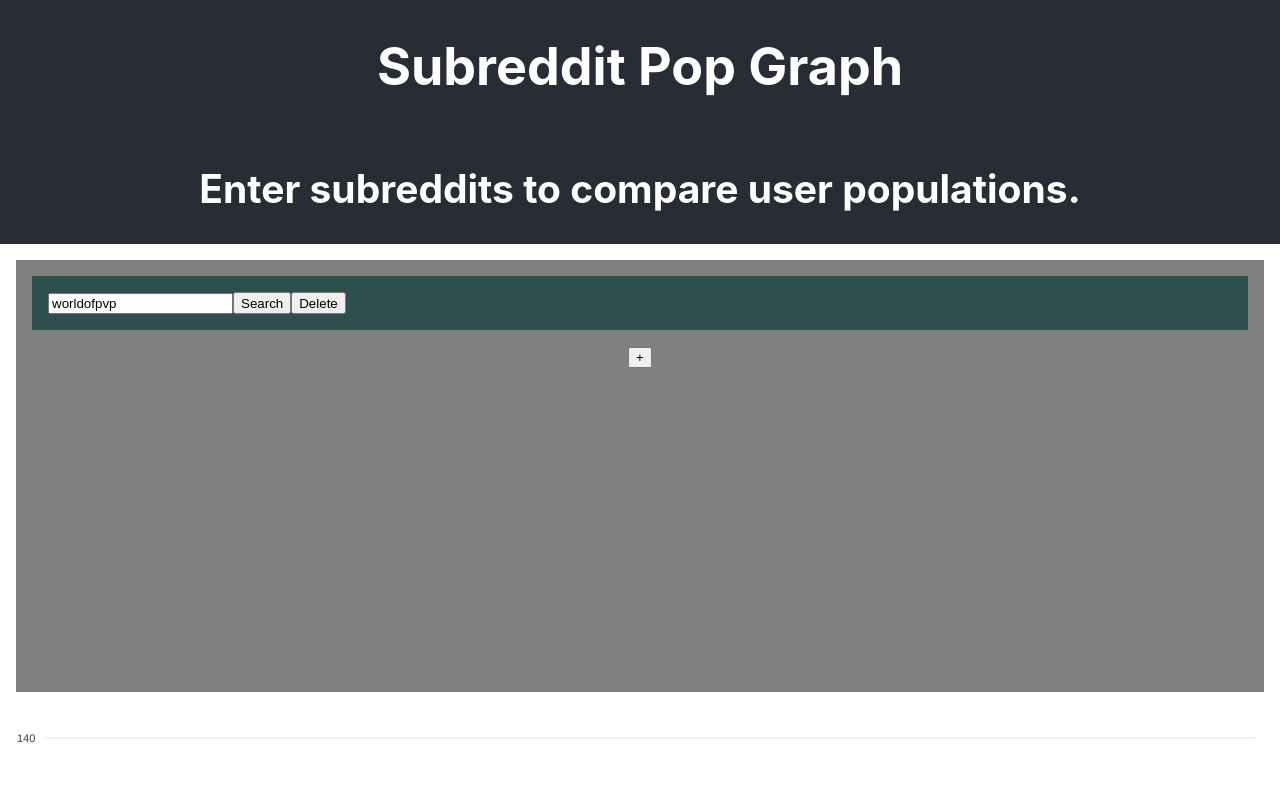
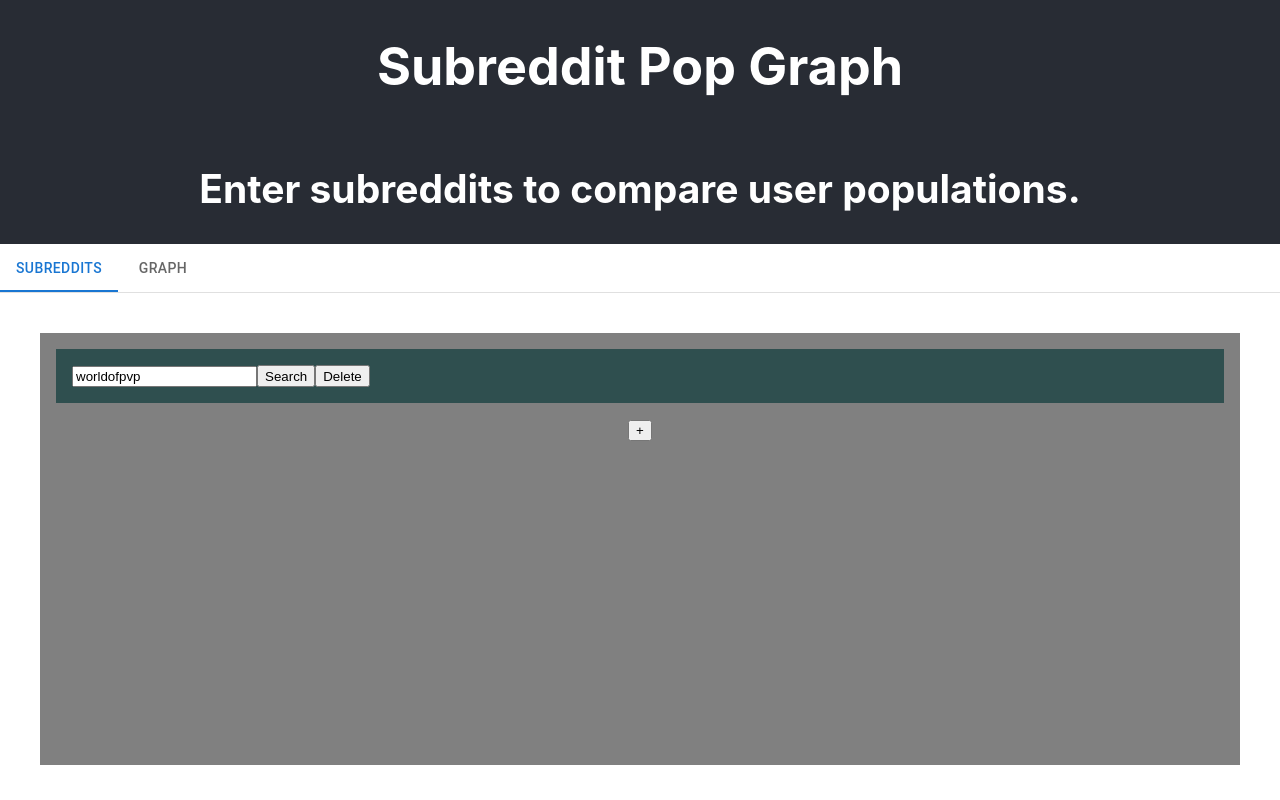
Before and after one commit to caseydulong/subreddit-pop-graph, a React (Create React App) app: page / in a window 1280 px wide. Shown: the top 800 px of the page. Built offline with nearby package versions, Linux system fonts and the light colour scheme; no server answers.

Commit message:
Adds tabs for subreddits and graph using Material UI.  Rebuilds updateGraph method with subreddit data.

```diff
--- a/package.json
+++ b/package.json
@@ -5,6 +5,7 @@
   "dependencies": {
     "@emotion/react": "^11.10.4",
     "@emotion/styled": "^11.10.4",
+    "@mui/lab": "^5.0.0-alpha.100",
     "@mui/material": "^5.10.6",
     "@testing-library/jest-dom": "^5.16.5",
     "@testing-library/react": "^13.4.0",
--- a/src/App.js
+++ b/src/App.js
@@ -1,18 +1,21 @@
 import './App.css'
 import React from 'react'
 import axios from 'axios'
-import Chart from 'react-apexcharts'
 
-// Import components
+// My Components
 import AddSubreddits from './AddSubreddits.js'
-import Graph         from './Graph.js'
+import Graph from './Graph.js'
+
+// Material UI
+import { Box, Tab } from '@mui/material'
+import { TabContext, TabList, TabPanel } from '@mui/lab'
 
 export default class App extends React.Component {
   constructor(props) {
     super(props)
 
     this.state = {
-      // TODO: update token when expired
+      tabIndex: '1',
       auth: {},
       subreddits: [],
       options: {
@@ -23,18 +26,19 @@
           toolbar: { show: false }
         },
         xaxis: {
-          categories: ['one', 'two', 'three', 'four']
+          categories: []
         }
       },
       series: [{
         name: 'subscriber_count',
-        data: [41, 67, 22, 43]
+        data: []
       }, {
         name: 'active_user_count',
-        data: [44, 55, 41, 67]
+        data: []
       }]
     }
 
+    this.handleTabChange = this.handleTabChange.bind(this)
     this.newSubreddit    = this.newSubreddit.bind(this)
     this.removeSubreddit = this.removeSubreddit.bind(this)
     this.editSubreddit   = this.editSubreddit.bind(this)
@@ -44,6 +48,11 @@
   componentDidMount() {
     this.getToken()
     this.newSubreddit()
+  }
+
+  handleTabChange(event, newTabIndex) {
+    this.setState({ tabIndex: newTabIndex })
+    if (newTabIndex == '2') { this.updateGraph() }
   }
 
   getToken() {
@@ -110,22 +119,19 @@
       .then(response => {
         subreddits[id] = response.data.subreddits[0]
         this.setState({subreddits: subreddits})
-        this.updateGraph()
       })
   }
 
   updateGraph() {
     let aSubreddits = this.state.subreddits
-    let numberOfSubs = aSubreddits.length
     // Deep copy of array so state recognizes as an updated object and re-renders
-    let aOptions = structuredClone(this.state.options)
+    // let aOptions = structuredClone(this.state.options)
+    let aOptions = this.state.options
     let aSeries = this.state.series
 
-    for (let i = 0; i < numberOfSubs; i++) {
-      aSeries[0].data.push(aSubreddits[i].subscriber_count)
-      aSeries[1].data.push(aSubreddits[i].active_user_count)
-      aOptions.xaxis.categories.push(aSubreddits[i].name)
-    }
+    aOptions.xaxis.categories = aSubreddits.map(sub => sub.name)
+    aSeries[0].data = aSubreddits.map(sub => sub.subscriber_count)
+    aSeries[1].data = aSubreddits.map(sub => sub.active_user_count)
 
     this.setState({
       options: aOptions,
@@ -141,6 +147,14 @@
           <h2>Enter subreddits to compare user populations.</h2>
         </header>
         <main>
+          <TabContext value={this.state.tabIndex}>
+            <Box sx={{ borderBottom: 1, borderColor: 'divider' }}>
+              <TabList onChange={this.handleTabChange}>
+                <Tab label='Subreddits' value='1' />
+                <Tab label='Graph' value='2' />
+              </TabList>
+            </Box>
+            <TabPanel value='1'>
               <AddSubreddits
                 subreddits={this.state.subreddits}
                 newSubreddit={this.newSubreddit}
@@ -148,10 +162,14 @@
                 editSubreddit={this.editSubreddit}
                 searchSubreddit={this.searchSubreddit}
               />
+            </TabPanel>
+            <TabPanel value='2'>
               <Graph
                 options={this.state.options}
                 series={this.state.series}
               />
+            </TabPanel>
+          </TabContext>
         </main>
       </div>
     )
```
Also changed, not shown: 1 other file (tests, documents, lock files or other folders). Lines whose indentation alone changed are shown as unchanged.
